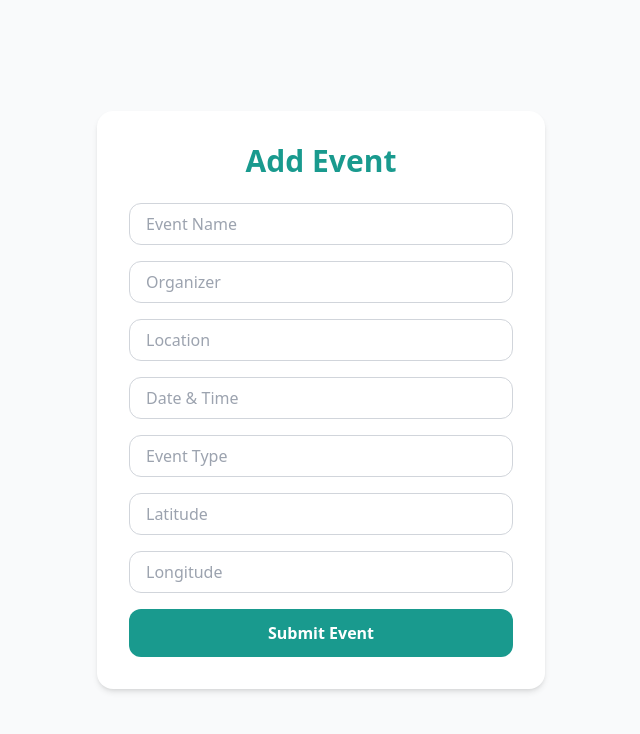
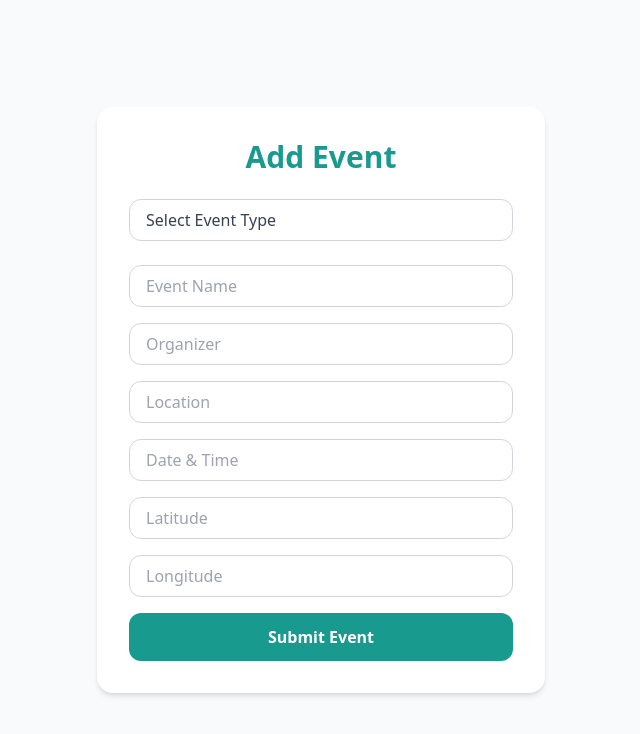
Before and after one commit to dinuionica/adming-eh, a React (Create React App) app: page / in a window 1280 px wide. Shown: the top 734 px of the page, without its empty margins (319-959 px from the left). Built offline with nearby package versions, Linux system fonts and the light colour scheme.

Commit message:
Update App.js

```diff
--- a/src/App.js
+++ b/src/App.js
@@ -11,11 +11,26 @@ const firebaseConfig = {
   storageBucket: "eh-project-36321.firebasestorage.app",
   messagingSenderId: "178577982698",
   appId: "1:178577982698:web:39a0523b61c1092f45c393",
-  measurementId: "G-L610VQVHZ6"
+  measurementId: "G-L610VQVHZ6",
 };
 
 const app = initializeApp(firebaseConfig);
 const db = getFirestore(app);
+
+const EVENT_TYPES = [
+  "heart",
+  "medkit",
+  "ambulance",
+  "happy",
+  "water",
+  "vaccine",
+  "vaccine-needle",
+  "eye",
+  "mental",
+  "nutrition",
+  "exercise",
+  "vaccine-shield",
+];
 
 const AddEventForm = () => {
   const [formData, setFormData] = useState({
@@ -79,13 +94,33 @@ const AddEventForm = () => {
         <h2 className="text-center text-3xl font-bold text-[#199A8E]">
           Add Event
         </h2>
+            {/* Select pentru type */}
+          <div>
+            <select
+              name="type"
+              value={formData.type}
+              onChange={handleChange}
+              required
+              className="w-full px-4 py-2 appearance-none bg-white border border-gray-300 rounded-xl focus:outline-none focus:ring-2 focus:ring-[#199A8E] text-gray-700"
+            >
+              <option value="" disabled hidden>
+                Select Event Type
+              </option>
+              {EVENT_TYPES.map((type) => (
+                <option key={type} value={type} className="text-gray-900">
+                  {type.charAt(0).toUpperCase() +
+                    type.slice(1).replace("-", " ")}
+                </option>
+              ))}
+            </select>
+          </div>
+
         <form onSubmit={handleSubmit} className="space-y-4">
           {[
             { name: "name", label: "Event Name" },
             { name: "organizer", label: "Organizer" },
             { name: "location", label: "Location" },
             { name: "time", label: "Date & Time" },
-            { name: "type", label: "Event Type" },
             { name: "latitude", label: "Latitude", type: "number" },
             { name: "longitude", label: "Longitude", type: "number" },
           ].map(({ name, label, type = "text" }) => (
@@ -103,6 +138,8 @@ const AddEventForm = () => {
             </div>
           ))}
 
+
+
           <button
             type="submit"
             className="w-full py-3 rounded-xl bg-[#199A8E] text-white font-semibold hover:bg-teal-700 transition"
```
